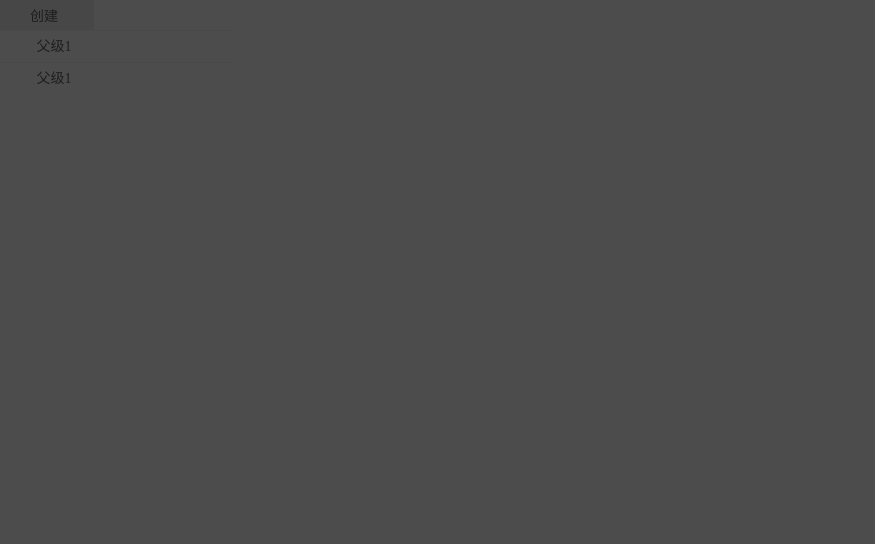
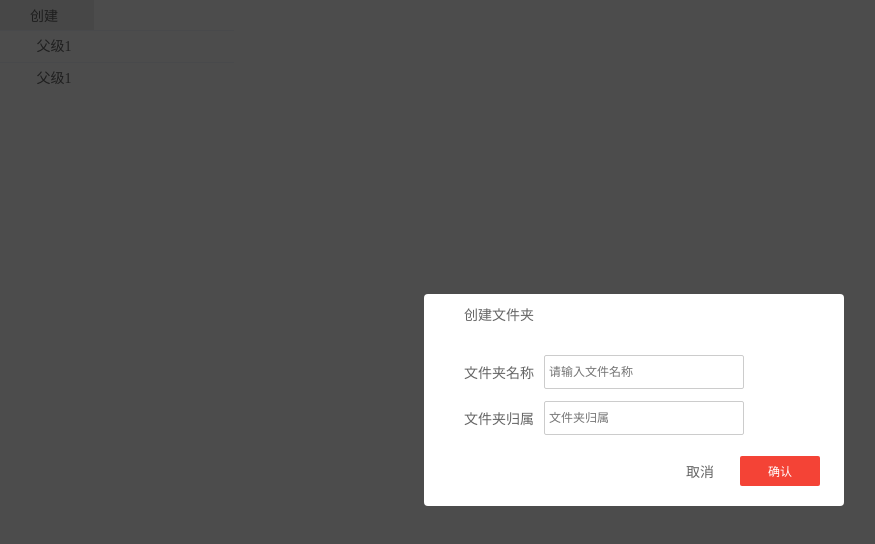
Before and after one commit to yangyuan02/react-FolderList, a React (Create React App) app: page / in a window 1280 px wide. Both pictures are taken after a click on the element "创建". Shown: the top 544 px of the page, without its empty margins (6-881 px from the left). Built offline with nearby package versions, Linux system fonts and the light colour scheme; a web font is replaced by a local one.

Commit message:
创建文件dialog

```diff
--- a/src/App.js
+++ b/src/App.js
@@ -5,6 +5,8 @@ import TouchableOpacity from './components/TouchableOpacity/index'
 import FolderList from './components/FolderList/index'
 
 import MarkTemplate from './components/MarkTemplate/index'
+
+import CreateFolderBox from './components/CreateFolderBox/index'
 
 import { tree } from './data.js'
 
@@ -30,7 +32,8 @@ class App extends Component {
           <FolderList list={tree} />
           <FolderList list={tree} />
         </div>
-        <MarkTemplate showMark={this.state.showMark}/>
+        <MarkTemplate showMark={this.state.showMark} />
+        <CreateFolderBox showMark={this.state.showMark} />
       </div>
     );
   }
--- /dev/null
+++ b/src/components/CreateFolderBox/index.js
@@ -0,0 +1,54 @@
+import React, { Component } from 'react';
+
+import TouchableOpacity from '../TouchableOpacity/index';
+
+import propTypes from 'prop-types'
+
+import './index.less'
+
+
+class CreateFolderBox extends Component {
+
+    static propTypes = {
+        showMark : propTypes.bool.isRequired,
+    }
+
+    confirm = () =>{
+       console.log("确认")
+    }
+
+    cencel = () =>{
+        console.log("取消")
+    }
+
+    render(){
+
+        return (
+            this.props.showMark&&<div className="createFolderBox_container">
+                <div className="header">
+                    <span>创建文件夹</span>
+                    <i className="iconfont" onClick={this.cencel}>&#xe607;</i>
+                </div>
+                <div className="dialogContent">
+                    <ul>
+                        <li>
+                            <span>文件夹名称</span>
+                            <input type="text" placeholder="请输入文件名称"/>
+                        </li>
+                        <li>
+                            <span>文件夹归属</span>
+                            <input type="text" placeholder="文件夹归属"/>
+                        </li>
+                    </ul>
+                </div>
+                <div className="footer">
+                    <TouchableOpacity clickCallBack={this.cencel} text="取消" className="cencel" />
+                    <TouchableOpacity clickCallBack={this.confirm} text="确认" className="add" />
+                </div>
+            </div>
+        )
+    }
+
+}
+
+export default CreateFolderBox;
--- /dev/null
+++ b/src/components/CreateFolderBox/index.less
@@ -0,0 +1,70 @@
+.createFolderBox_container{
+    width: 420px;
+    height: auto;
+    background: #fff;
+    position: fixed;
+    top:50%;
+    left: 50%;
+    z-index: 1001;
+    transform: translate(-50%,-50%);
+    border-radius: 4px;
+    padding: 10px 0px 20px 40px;
+    .header{
+        padding: 0px 0px 30px 0px;
+        i{
+            position: absolute;
+            right: 10px;
+            top: 10px;
+            cursor: pointer;
+            &:hover{
+                color: #f44336;
+            }
+        }
+    }
+    .dialogContent{
+        margin-bottom: 20px;
+        ul{
+            li{
+                display: flex;
+                align-items: center;
+                height: 36px;
+                span{
+                    padding-right: 10px;
+                }
+                input{
+                    height: 34px;
+                    width: 200px;
+                    border: 1px solid #ccc;
+                    padding-left: 4px;
+                    border-radius: 2px;
+                }
+                &:nth-of-type(1){
+                    margin-bottom: 10px;
+                }
+            }
+        }
+    }
+    .footer{
+        display: flex;
+        justify-content: flex-end;
+        padding-right: 24px;
+        .add{
+            width: 80px;
+            background: #f44336;
+            border-radius: 2px;
+            color: #fff;
+            font-size: 12px;
+        }
+        .cencel{
+            width: 80px;
+            height: 30px;
+            display: flex;
+            justify-content: center;
+            align-items: center;
+            cursor: pointer;
+            &:hover{
+                color: #f44336;
+            }
+        }
+    }
+}
--- a/src/components/FolderList/index.less
+++ b/src/components/FolderList/index.less
@@ -22,9 +22,11 @@
           line-height: 30px;
           border-top: 1px solid #f2f6fd;
           box-sizing: border-box;
-          // &:hover{
-          //   background: #f6faff;
-          // }
+          .title{
+            &:hover{
+              color: #f44336;
+            }
+          }
         }
       }
     }
--- a/src/components/TouchableOpacity/index.js
+++ b/src/components/TouchableOpacity/index.js
@@ -18,7 +18,7 @@ export default class TouchableOpacity extends Component{
 
     render(){
         return (
-            <div className={this.props.className} onClick={this.handleClick} ref='btn'>{this.props.text||'确认'}</div>
+            <div className={this.props.className} onClick={this.handleClick}>{this.props.text||'确认'}</div>
         );
     }
 
--- a/src/reset.css
+++ b/src/reset.css
@@ -1,10 +1,10 @@
 @font-face {
     font-family: 'iconfont';  /* project id 602941 */
-    src: url('//at.alicdn.com/t/font_602941_sdmipeaknd7eewmi.eot');
-    src: url('//at.alicdn.com/t/font_602941_sdmipeaknd7eewmi.eot?#iefix') format('embedded-opentype'),
-    url('//at.alicdn.com/t/font_602941_sdmipeaknd7eewmi.woff') format('woff'),
-    url('//at.alicdn.com/t/font_602941_sdmipeaknd7eewmi.ttf') format('truetype'),
-    url('//at.alicdn.com/t/font_602941_sdmipeaknd7eewmi.svg#iconfont') format('svg');
+    src: url('//at.alicdn.com/t/font_602941_0iaex4pnx7bn8kt9.eot');
+    src: url('//at.alicdn.com/t/font_602941_0iaex4pnx7bn8kt9.eot?#iefix') format('embedded-opentype'),
+    url('//at.alicdn.com/t/font_602941_0iaex4pnx7bn8kt9.woff') format('woff'),
+    url('//at.alicdn.com/t/font_602941_0iaex4pnx7bn8kt9.ttf') format('truetype'),
+    url('//at.alicdn.com/t/font_602941_0iaex4pnx7bn8kt9.svg#iconfont') format('svg');
   }
   .iconfont{
     font-family:"iconfont" !important;
```
